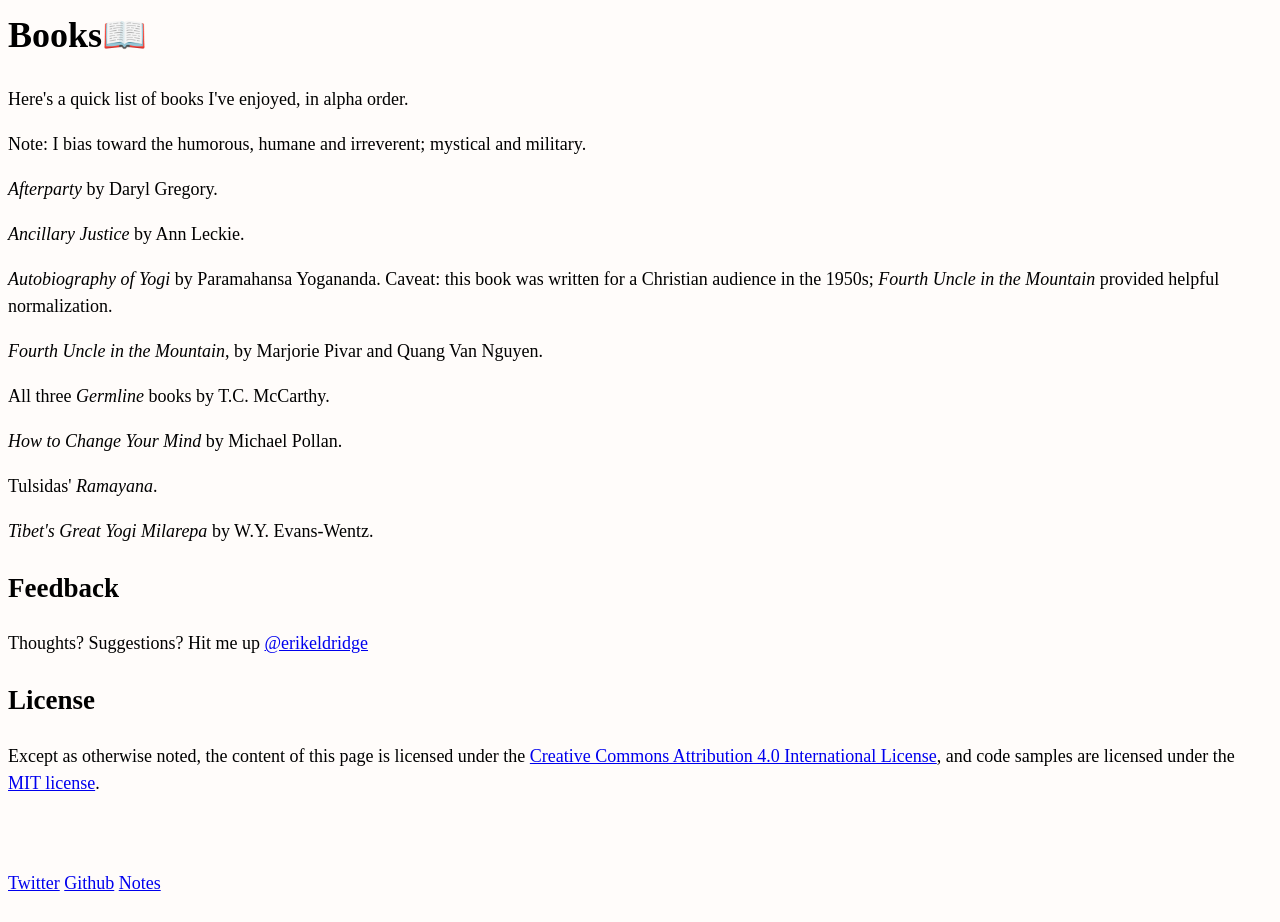
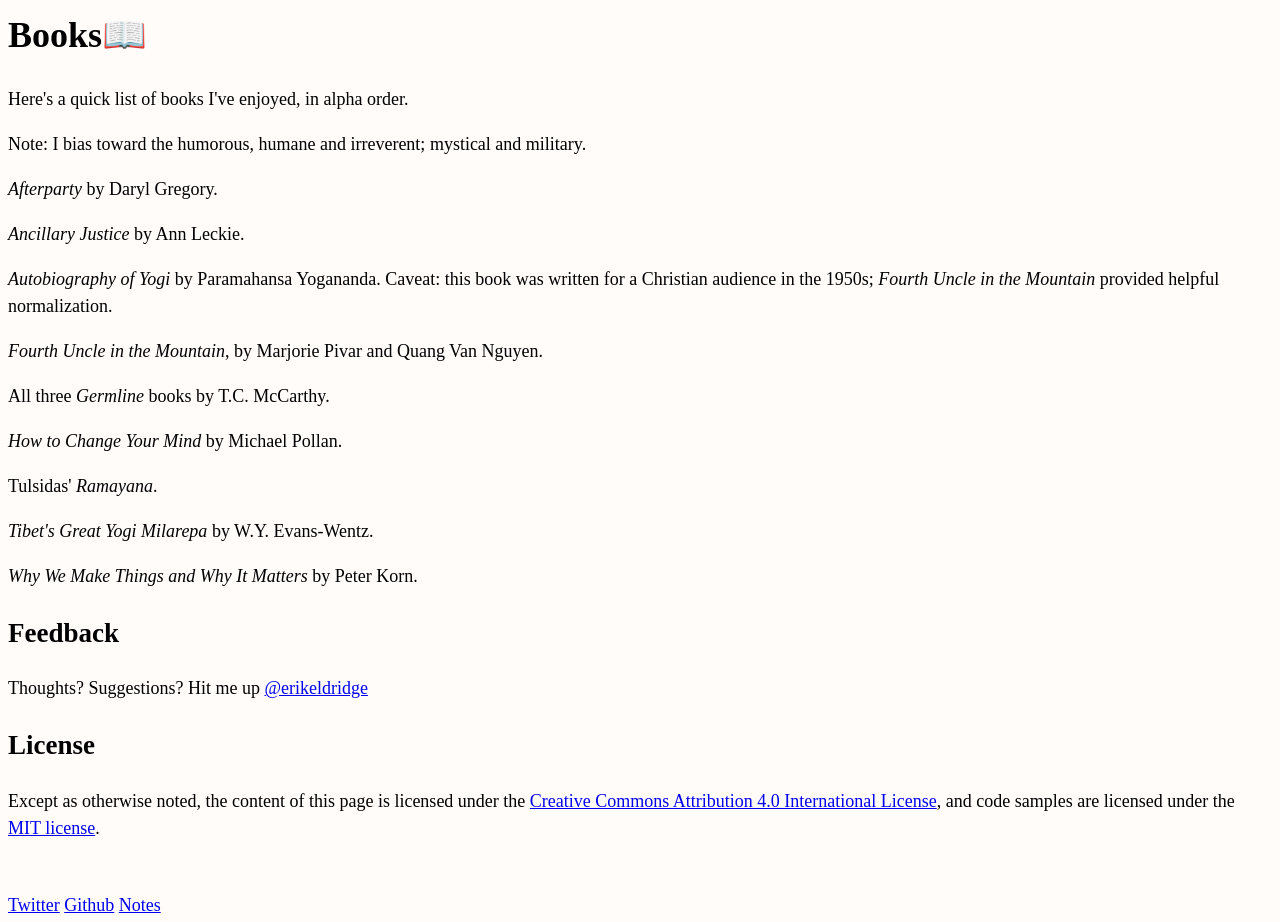
Before and after one commit to erikeldridge/erikeldridge.github.com, a Jekyll site: the page built from _posts/2019-01-02-books📖.md, in a window 1280 px wide. Built offline with Jekyll 4.4.1, drawn with Linux system fonts in a browser that asks for light colours; nearby versions of some CDN libraries; before the commit the page ends 900 px from its top, so only the background shows below that; some of the changed lines change nothing that is shown.

Commit message:
Update from Forestry.io - Updated 2019-01-02-books📖.md

```diff
--- a/_posts/2019-01-02-books📖.md
+++ b/_posts/2019-01-02-books📖.md
@@ -1,6 +1,6 @@
 ---
 title: "Books\U0001F4D6"
-date: 2019-01-02 00:00:00 -0800
+date: 2019-01-02 16:25:53 -0800
 tags: []
 layout: post
 
@@ -24,3 +24,5 @@
 Tulsidas' _Ramayana_.
 
 _Tibet's Great Yogi Milarepa_ by W.Y. Evans-Wentz.
+
+_Why We Make Things and Why It Matters_ by Peter Korn.
```
Also changed, not shown: .forestry/front_matter/templates/post.yml.
